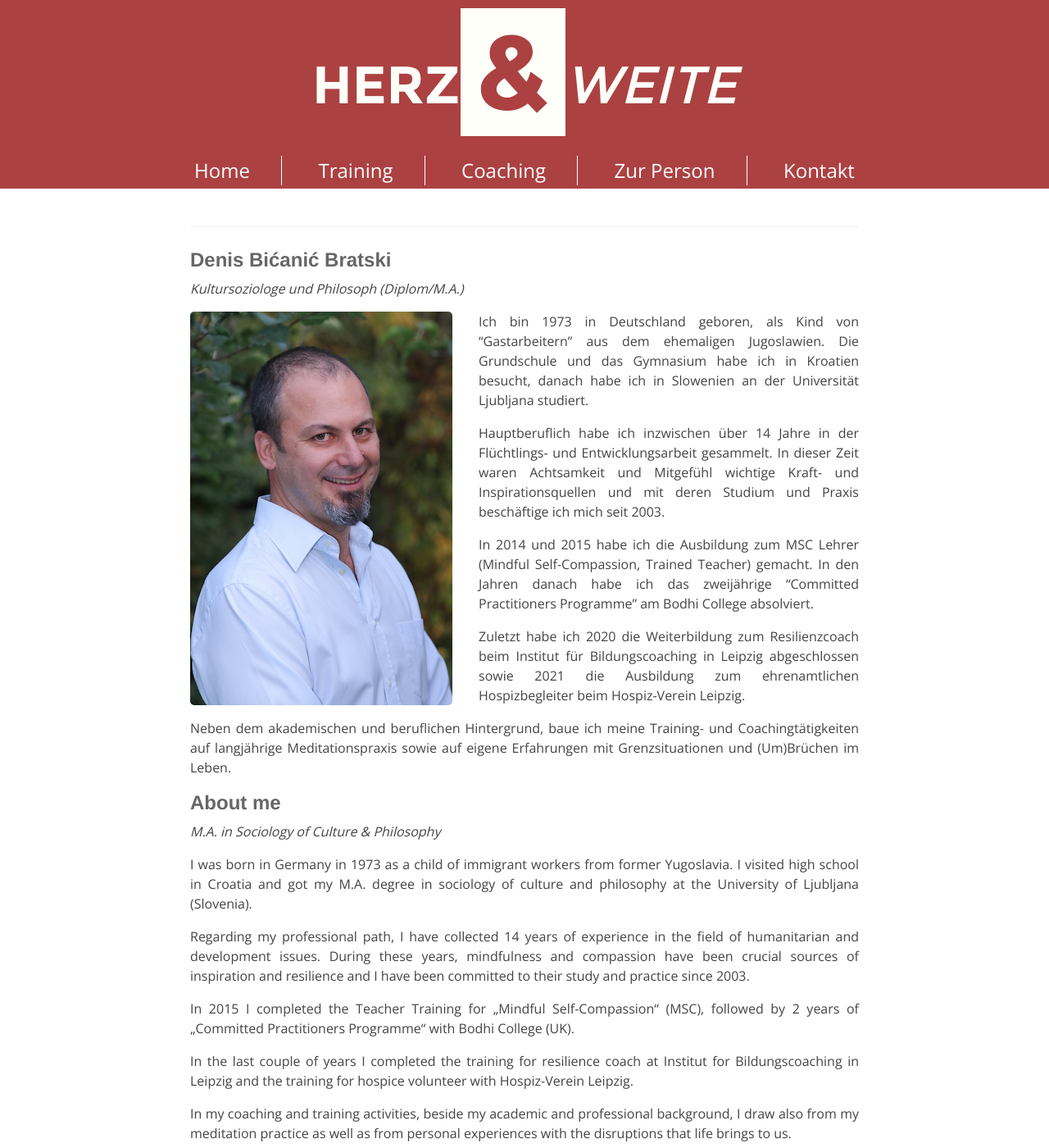
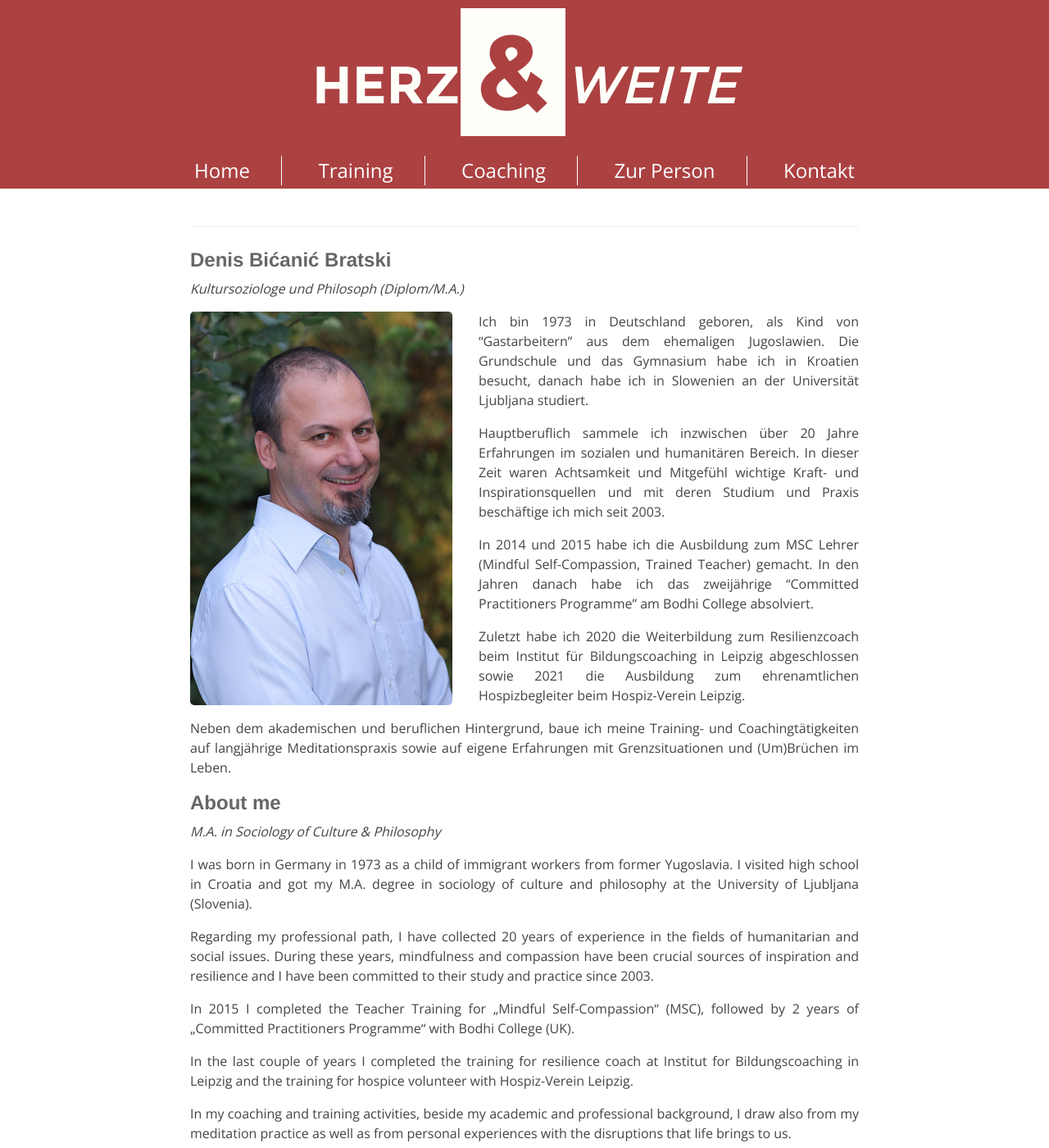
Before and after one commit to herzweite/herzweite.github.io, a Jekyll site: the page built from zur-person.md, in a window 1280 px wide and 1400 px high. Shown: the whole window at 82% size. Built offline with Jekyll 4.4.1, drawn with Linux system fonts in a browser that asks for light colours; our own code applies the rules of GitHub Pages for plain Markdown files.

Commit message:
Update zur-person.md

```diff
--- a/zur-person.md
+++ b/zur-person.md
@@ -7,7 +7,7 @@
 
 Ich bin 1973 in Deutschland geboren, als Kind von "Gastarbeitern" aus dem ehemaligen Jugoslawien. Die Grundschule und das Gymnasium habe ich in Kroatien besucht, danach habe ich in Slowenien an der Universität Ljubljana studiert.
 
-Hauptberuflich habe ich inzwischen über 14 Jahre in der Flüchtlings- und Entwicklungsarbeit gesammelt. In dieser Zeit waren Achtsamkeit und Mitgefühl wichtige Kraft- und Inspirationsquellen und mit deren Studium und Praxis beschäftige ich mich seit 2003.
+Hauptberuflich sammele ich inzwischen über 20 Jahre Erfahrungen im sozialen und humanitären Bereich. In dieser Zeit waren Achtsamkeit und Mitgefühl wichtige Kraft- und Inspirationsquellen und mit deren Studium und Praxis beschäftige ich mich seit 2003.
 
 In 2014 und 2015 habe ich die Ausbildung zum MSC Lehrer (Mindful Self-Compassion, Trained Teacher) gemacht. In den Jahren danach habe ich das zweijährige "Committed Practitioners Programme" am Bodhi College absolviert.
 
@@ -20,7 +20,7 @@ Neben dem akademischen und beruflichen Hintergrund, baue ich meine Training- und
 
 I was born in Germany in 1973 as a child of immigrant workers from former Yugoslavia. I visited high school in Croatia and got my M.A. degree in sociology of culture and philosophy at the University of Ljubljana (Slovenia).
 
-Regarding my professional path, I have collected 14 years of experience in the field of humanitarian and development issues. During these years, mindfulness and compassion  have been crucial sources of inspiration and resilience and I have been committed to their study and practice since 2003.
+Regarding my professional path, I have collected 20 years of experience in the fields of humanitarian and social issues. During these years, mindfulness and compassion  have been crucial sources of inspiration and resilience and I have been committed to their study and practice since 2003.
 
 In 2015 I completed the Teacher Training for „Mindful Self-Compassion“ (MSC), followed by  2 years of „Committed Practitioners Programme“ with Bodhi College (UK).
 
```
